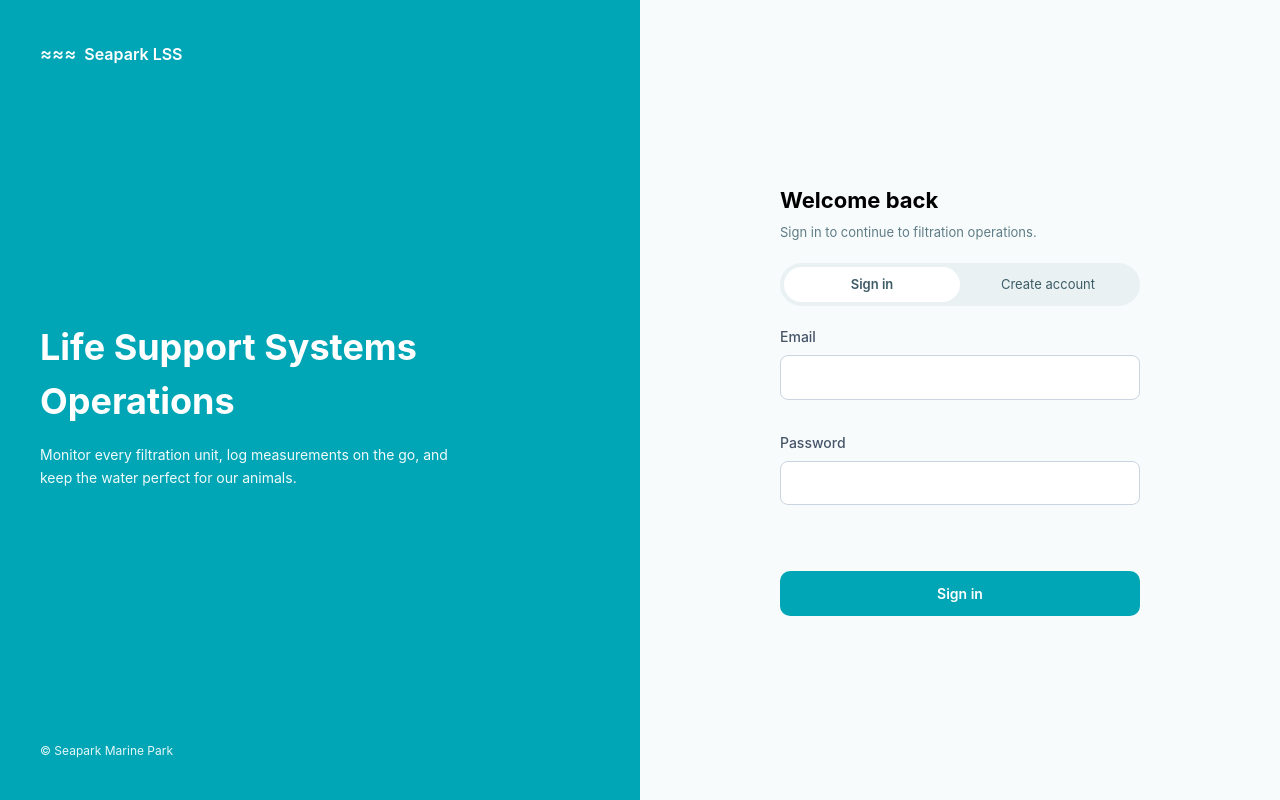
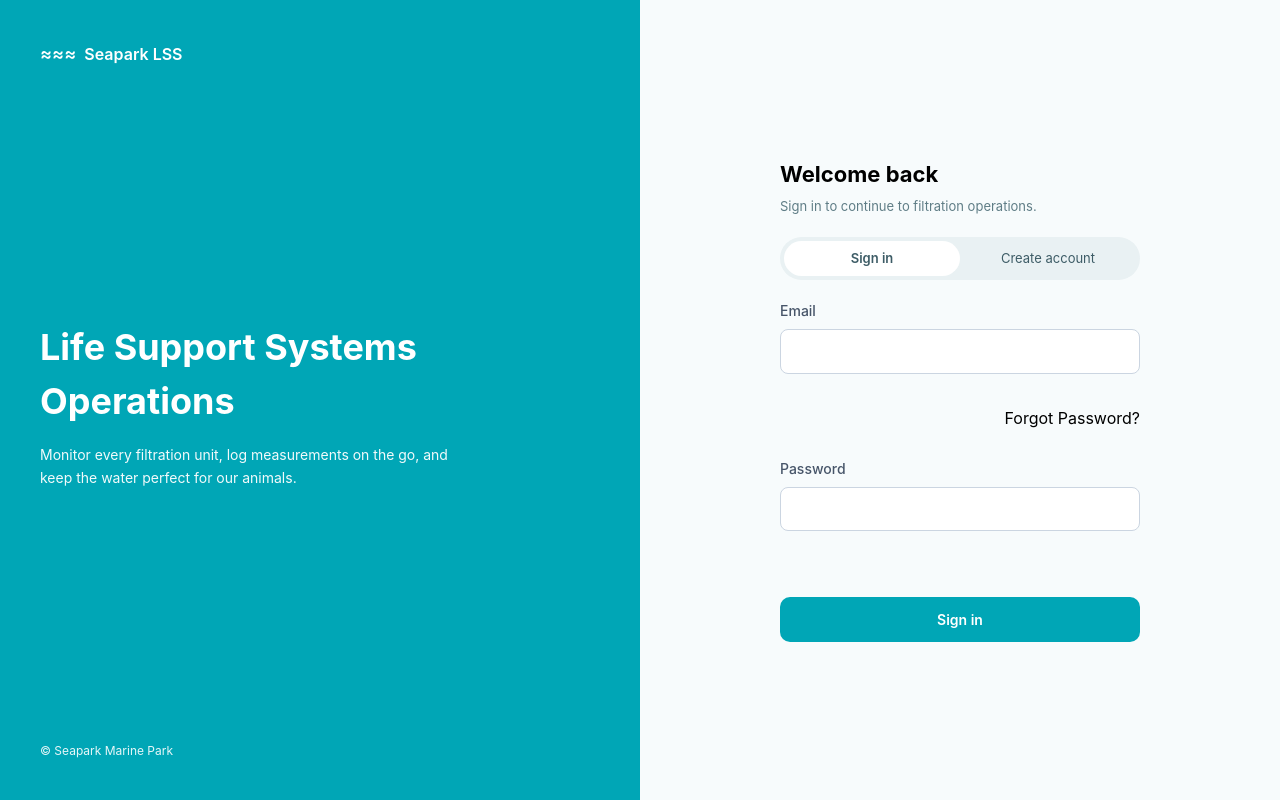
Before and after one commit to pgmgent-atwork2/project-2-finaal-project-code-viberzzz, a React (Create React App) app in the folder full-stack/: page /login in a window 1280 px wide. Built offline with nearby package versions, Linux system fonts and the light colour scheme; no server answers.

Commit message:
🔗 add forgot password navigation from login

```diff
--- a/full-stack/src/pages/login.jsx
+++ b/full-stack/src/pages/login.jsx
@@ -165,6 +165,19 @@ const Login = () => {
               <span className="error">{errors.email}</span>
             </div>
 
+            {!isSignUp && (
+              <p
+                onClick={() => navigate("/forgot-password")}
+                style={{
+                  cursor: "pointer",
+                  marginBottom: "1rem",
+                  textAlign: "right",
+                }}
+              >
+                Forgot Password?
+              </p>
+            )}
+
             {/* PASSWORD */}
             <div className="form-group">
               <label>Password</label>
```
